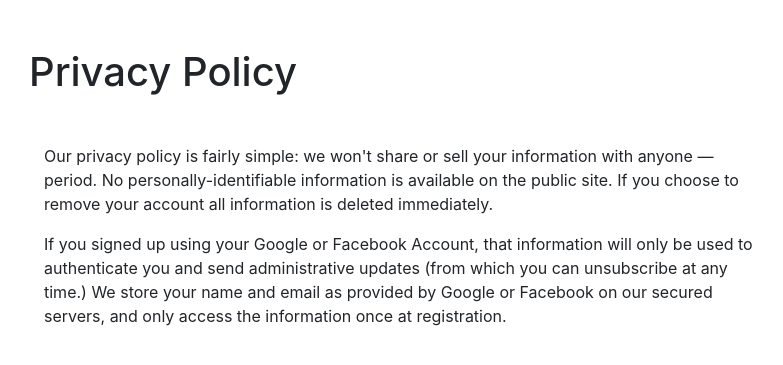
After one commit to pilam/pilam, a Django app: page /privacy/ in a window 1280 px wide. The commit adds this page. Shown: the top 365 px of the page, without its empty margins (56-839 px from the left). Run offline with Django 3.2, Linux system fonts and the light colour scheme; some libraries are stand-ins or nearby versions.

Commit message:
Add requirements for connections

```diff
--- a/project/app/templates/app/base.html
+++ b/project/app/templates/app/base.html
@@ -19,7 +19,6 @@
 
       gtag('config', 'UA-173184237-1');
     </script>
-    <meta name="google-site-verification" content="NZFED8x1eeHzEYAhHPT7GMjw7dgvbcl_EPNWLS4LawI">
     {% endcomment %}
     {% block customstyles %}
     {% endblock customstyles %}
--- /dev/null
+++ b/project/app/templates/app/privacy.html
@@ -0,0 +1,17 @@
+{% extends 'app/base.html' %}
+
+{% block title %}Privacy Policy{% endblock title %}
+{% block header %}Privacy Policy{% endblock header %}
+
+
+
+{% block content %}
+<div class='col-lg-8'>
+  <p>
+    Our privacy policy is fairly simple:  we won't share or sell your information with anyone &mdash; period.  No personally-identifiable information is available on the public site.  If you choose to remove your account all information is deleted immediately.
+  </p>
+  <p>
+    If you signed up using your Google or Facebook Account, that information will only be used to authenticate you and send administrative updates (from which you can unsubscribe at any time.)  We store your name and email as provided by Google or Facebook on our secured servers, and only access the information once at registration.
+  </p>
+</div>
+{% endblock content %}
--- a/project/app/urls.py
+++ b/project/app/urls.py
@@ -8,6 +8,9 @@ urlpatterns = [
     # Root
     path('', views.index, name='index',),
 
+    path('privacy/', views.privacy, name='privacy',),
+    path('delete/', views.delete, name='delete',),
+
     # Authentication
     path('login', views.login, name='login'),
     path('callback', views.callback, name='callback'),
--- a/project/app/views.py
+++ b/project/app/views.py
@@ -1,6 +1,8 @@
 # Standard Libary
 import json
 
+# First-Party
+import requests
 # Django
 from django.conf import settings
 from django.contrib import messages
@@ -14,9 +16,6 @@ from django.shortcuts import render
 from django.template.loader import render_to_string
 from django.urls import reverse
 from django.utils.crypto import get_random_string
-
-# First-Party
-import requests
 
 
 # Root
@@ -122,3 +121,15 @@ def logout(request):
         "You Have Been Logged Out!",
     )
     return redirect(logout_url)
+
+def privacy(request):
+    return render(
+        request,
+        'app/privacy.html',
+    )
+
+def delete(request):
+    return render(
+        request,
+        'app/delete.html',
+    )
```
Also changed, not shown: project/app/templates/app/delete.html (added, +14 -0 lines).
